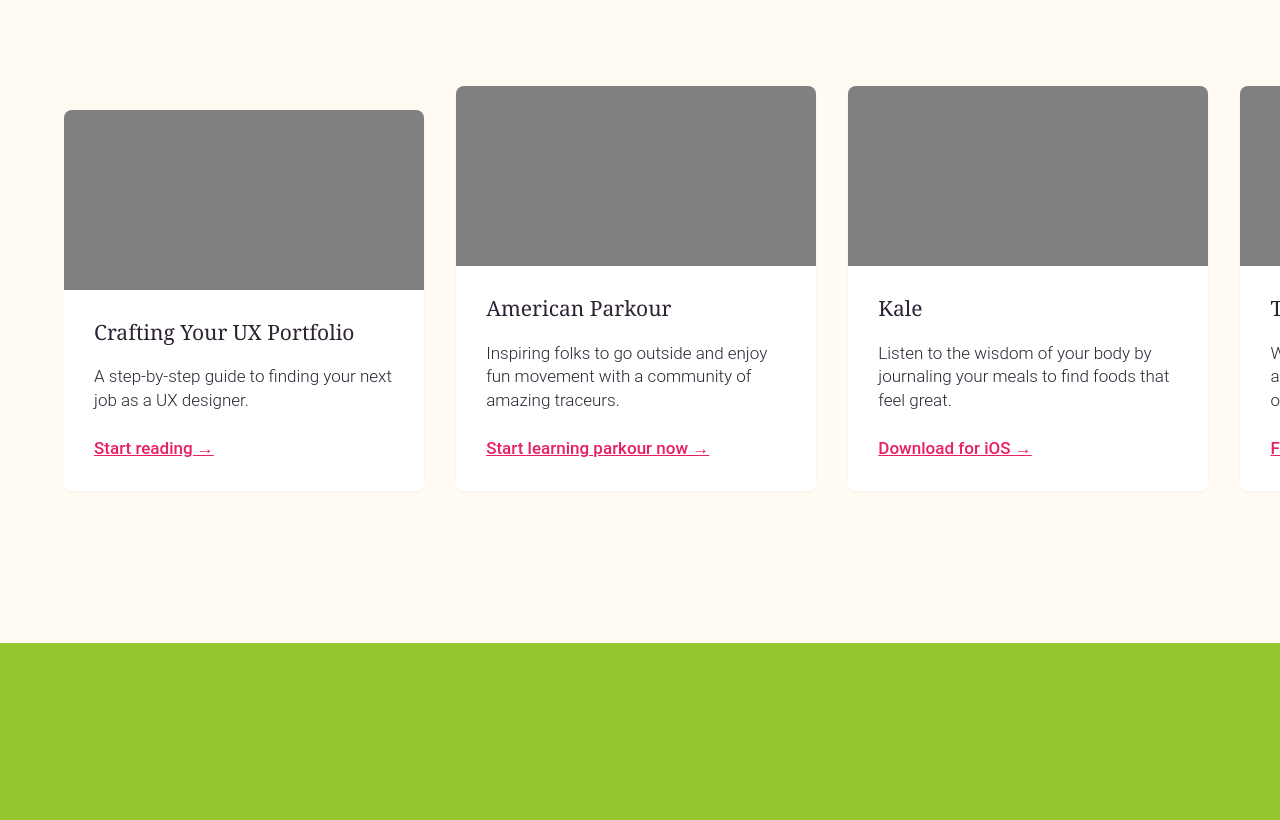
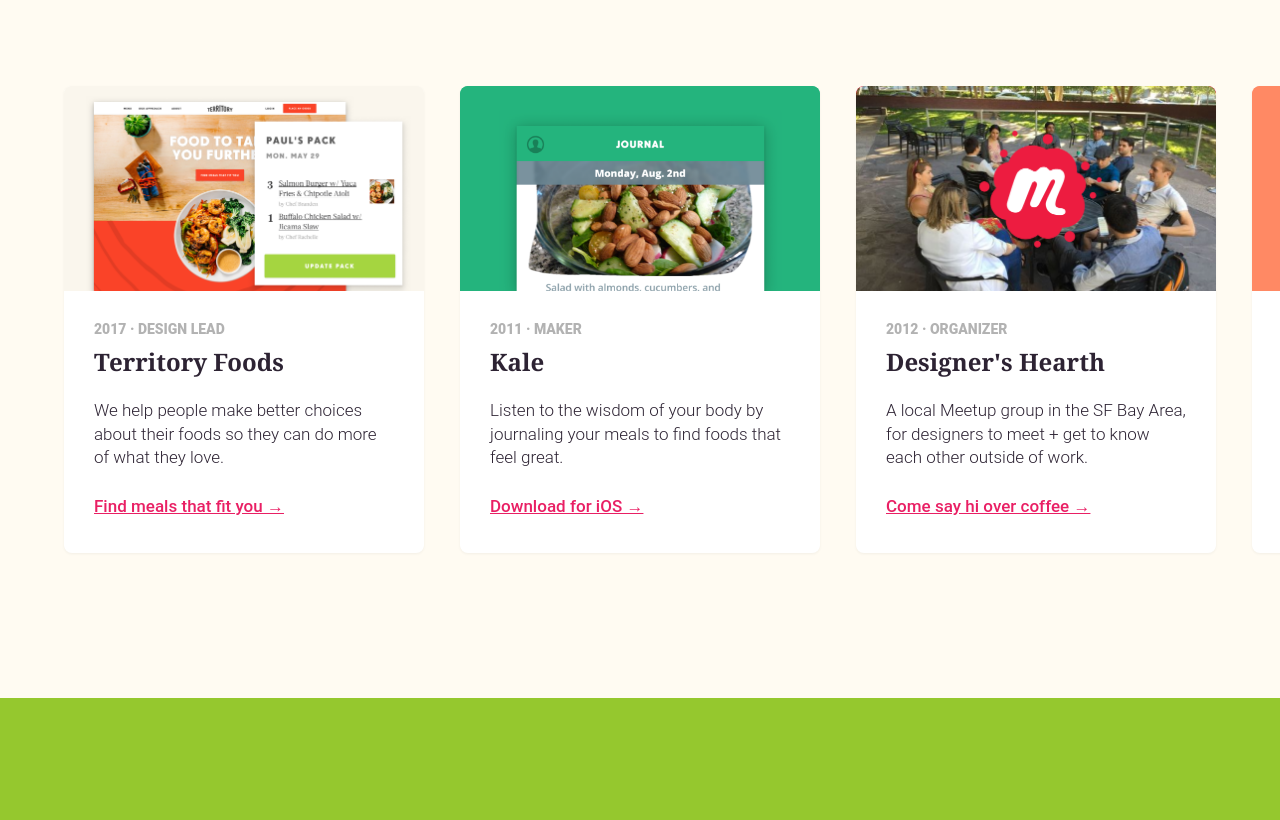
Before and after one commit to paulmederos/pm15, a plain HTML site: page index.html in a window 1280 px wide. Shown: the part 934-1754 px from the top of the page. Drawn offline with Linux system fonts and the light colour scheme.

Commit message:
Basic images for adventures

```diff
--- a/assets/sass/fonts.scss
+++ b/assets/sass/fonts.scss
@@ -18,3 +18,10 @@
   font-weight: 600;
   font-style: normal;
 }
+
+@font-face {
+  font-family: 'Inter UI';
+  src: font-url('./assets/webfonts/Inter-UI-Bold.otf') format('opentype');
+  font-weight: 700;
+  font-style: normal;
+}
--- a/assets/sass/main.scss
+++ b/assets/sass/main.scss
@@ -39,7 +39,6 @@
   line-height: 1.15em;
   margin: 0 0 0.3em 0;
   font-family: $header_font_stack;
-  font-variant-ligatures: none;
 }
 
 h1, h2 {
@@ -50,8 +49,9 @@
 
 h3 {
   font-size:2.1rem;
-  font-weight:500;
+  font-weight: 700;
   margin-bottom:1em;
+  font-feature-settings: normal;
 }
 
 h4 {
@@ -59,7 +59,12 @@
 }
 
 h5 {
-  font-size: 1.2rem;
+  color: rgba(0,0,0,.3);
+  font-size: 1.4rem;
+  font-family: $primary_font_stack;
+  text-transform: uppercase;
+  font-weight: 900;
+  margin-bottom: 1rem;
 }
 
 h6 {
@@ -373,25 +378,32 @@
 }
 
 .stack-container {
-  overflow:scroll;
+  overflow: scroll;
   width:100%;
+
+  // Hide scrollbar
+  -ms-overflow-style: none;  // IE 10+
+  &::-webkit-scrollbar {
+    display: none;  // Safari and Chrome
+  }
 }
 
 .stack-of-adventures {
+  display: flex;
+  flex-direction: row;
   position: relative;
   list-style: none;
   margin-top: 6.4rem;
   padding: 0;
   margin-left: 6.4rem;
-  width: 2000px;
-  overflow: scroll;
+  width: 2400px;
 }
 
 .adventure-preview {
   background-color: white;
   border-radius: 8px;
   max-width: 360px;
-  margin-right: 2.8rem;
+  margin-right: 3.6rem;
   box-shadow: 0px 1px 3px rgba(0, 0, 0, 0.05);
   display: inline-block;
   overflow: hidden;
@@ -405,13 +417,48 @@
 }
 
 .adventure-image {
-  height: 18rem;
+  height: 20.5rem;
   background-color: gray;
   margin: 0;
+  background-size: cover;
+
+  &.territory {
+    background-color: #FAF6ED;
+    background-image: url('../images/territory-preview.png');
+  }
+
+  &.ux-book {
+    background-color: #FF8964;
+    background-image: url('../images/ux-book-preview.png');
+  }
+
+  &.designers-hearth {
+    background-color: #ED1C40;
+    background-image: url('../images/meetup-preview.png');
+  }
+
+  &.seishin {
+    background-color: #F6C70B;
+    background-image: url('../images/seishin-preview.png');
+  }
+
+  &.kale {
+    background-color: #24B47D;
+    background-image: url('../images/kale-preview.png');
+  }
+
+  &.apk {
+    background-color: #2F80ED;
+    background-image: url('../images/apk-preview.png');
+  }
 }
 
 .adventure-content {
   padding: 3rem;
+
+  h3 {
+    font-size: 2.4rem;
+  }
 
   a {
     color: $color_enchant;
--- a/index.html
+++ b/index.html
@@ -57,27 +57,21 @@
 
       <div class="stack-container">
         <ul class="stack-of-adventures">
+
           <li class="adventure-preview">
-            <figure class="adventure-image"></figure>
+            <figure class="adventure-image territory"></figure>
             <section class="adventure-content">
-              <h3>Crafting Your UX Portfolio</h3>
-              <p>A step-by-step guide to finding your next job as a UX designer.</p>
-              <a href="http://portfolio.enchant.co">Start reading &rarr;</a>
+              <h5>2017 &middot; Design Lead</h5>
+              <h3>Territory Foods</h3>
+              <p>We help people make better choices about their foods so they can do more of what they love.</p>
+              <a href="https://www.territoryfoods.com">Find meals that fit you &rarr;</a>
             </section>
           </li>
 
           <li class="adventure-preview">
-            <figure class="adventure-image"></figure>
+            <figure class="adventure-image kale"></figure>
             <section class="adventure-content">
-              <h3>American Parkour</h3>
-              <p>Inspiring folks to go outside and enjoy fun movement with a community of amazing traceurs.</p>
-              <a href="http://americanparkour.com">Start learning parkour now &rarr;</a>
-            </section>
-          </li>
-
-          <li class="adventure-preview">
-            <figure class="adventure-image"></figure>
-            <section class="adventure-content">
+              <h5>2011 &middot; Maker</h5>
               <h3>Kale</h3>
               <p>Listen to the wisdom of your body by journaling your meals to find foods that feel great.</p>
               <a href="http://getkale.com">Download for iOS &rarr;</a>
@@ -85,13 +79,49 @@
           </li>
 
           <li class="adventure-preview">
-            <figure class="adventure-image"></figure>
+            <figure class="adventure-image designers-hearth"></figure>
             <section class="adventure-content">
-              <h3>Territory Foods</h3>
-              <p>We help people make better choices about their foods so they can do more of what they love.</p>
-              <a href="https://www.territoryfoods.com">Find meals that fit you &rarr;</a>
+              <h5>2012 &middot; Organizer</h5>
+              <h3>Designer's Hearth</h3>
+              <p>A local Meetup group in the SF Bay Area, for designers to meet + get to know each other outside of work.</p>
+              <a href="http://mv.designershearth.com/">Come say hi over coffee &rarr;</a>
             </section>
           </li>
+
+          <li class="adventure-preview">
+            <figure class="adventure-image ux-book"></figure>
+            <section class="adventure-content">
+              <h5>2015 &middot; Co-creator</h5>
+              <h3>Crafting Your UX Portfolio</h3>
+              <p>A step-by-step guide to finding your next job as a UX designer.</p>
+              <a href="http://portfolio.enchant.co">Start reading &rarr;</a>
+            </section>
+          </li>
+
+
+          <li class="adventure-preview">
+            <figure class="adventure-image seishin"></figure>
+            <section class="adventure-content">
+              <h5>2017 &middot; Maker</h5>
+              <h3>Seishin</h3>
+              <p>Reflect on interesting sayings to reclaim a moment of mindfulness.</p>
+              <a href="https://itunes.apple.com/us/app/seishin/id1251924334?mt=8">Get it on the iOS app store &rarr;</a>
+            </section>
+          </li>
+
+
+
+          <li class="adventure-preview">
+            <figure class="adventure-image apk"></figure>
+            <section class="adventure-content">
+              <h5>2013 &middot; UX Lead</h5>
+              <h3>American Parkour</h3>
+              <p>Inspiring folks to go outside and enjoy fun movement with a community of amazing traceurs.</p>
+              <a href="http://americanparkour.com">Start learning parkour now &rarr;</a>
+            </section>
+          </li>
+
+
 
         </ul>
       </div>
@@ -108,11 +138,11 @@
           </p>
           <ul class="me-on-the-web">
             <li>Get mentorship on <a href="https://calendly.com/pvm/30min" target="_blank">Calendly</a> (currently open)</li>
-            <li>I share opinions on <a href="https://www.twitter.com/pvm">Twitter</a></li>
-            <li>You can follow my joy moments on <a href="https://www.instagram.com/pvmederos">Instagram</a></li>
-            <li>Dive deeper into work on <a href="https://www.linkedin.com/in/pmederos/">LinkedIn</a></li>
-            <li>Peruse my thoughts and writings on <a href="https://medium.com/@pvm">Medium</a></li>
-            <li>Send me a personal note via <a href="mailto:pvm@enchant.co">Email</a></li>
+            <li>I share opinions on <a href="https://www.twitter.com/pvm" target="_blank">Twitter</a></li>
+            <li>You can follow my joy moments on <a href="https://www.instagram.com/pvmederos" target="_blank">Instagram</a></li>
+            <li>Dive deeper into work on <a href="https://www.linkedin.com/in/pmederos/" target="_blank">LinkedIn</a></li>
+            <li>Peruse my thoughts and writings on <a href="https://medium.com/@pvm" target="_blank">Medium</a></li>
+            <li>Send me a personal note via <a href="mailto:pvm@enchant.co" target="_blank">Email</a></li>
           </ul>
         </div>
       </div>
```
Also changed, not shown: assets/css/styles.css, assets/images/apk-preview.png (added), assets/images/kale-preview.png (added), assets/images/meetup-preview.png (added), assets/images/seishin-preview.png (added), assets/images/territory-preview.png (added), assets/images/ux-book-preview.png (added), 2 other files.
